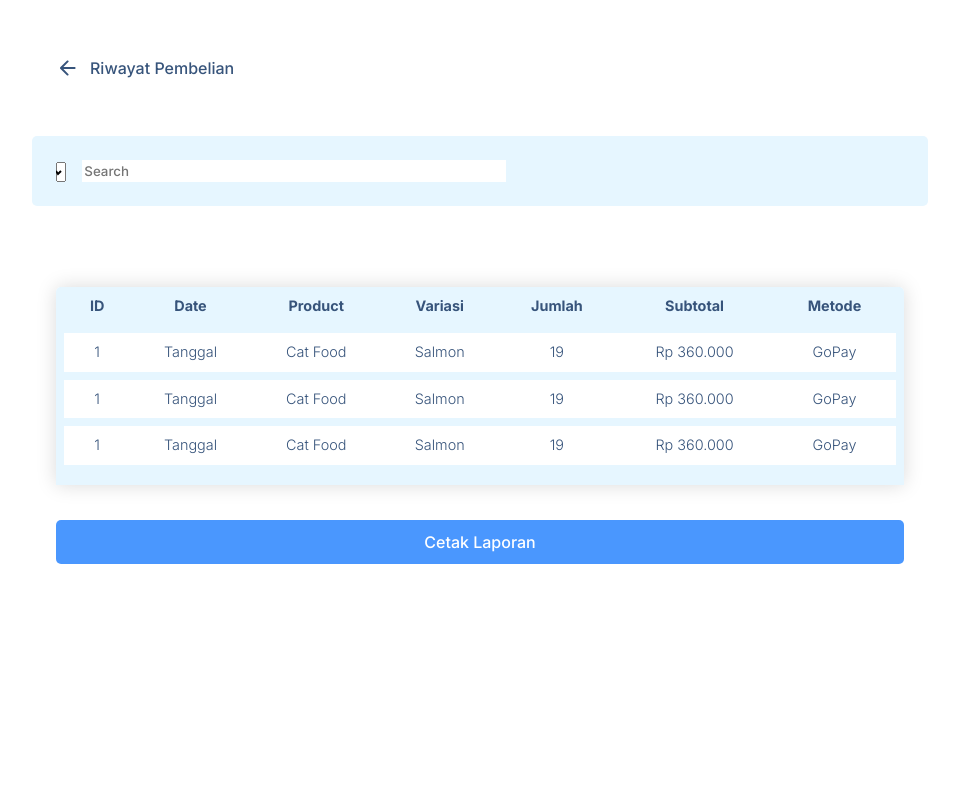
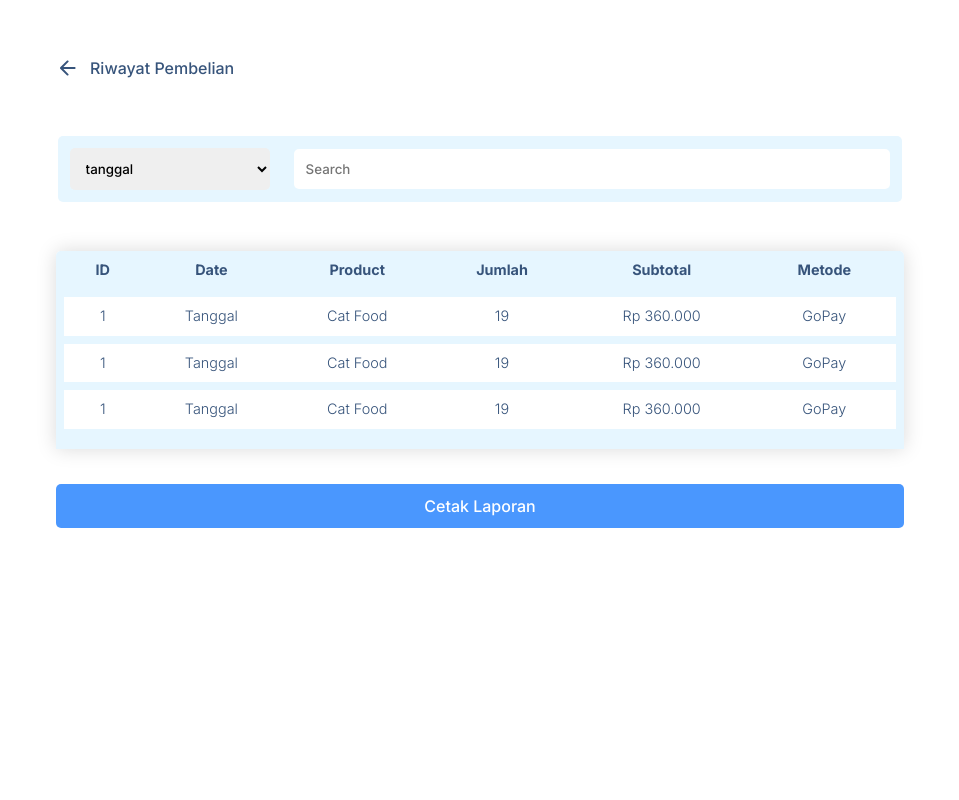
Before and after one commit to daffaasha/UAS-PBP, a PHP site: page /history.html in a window 1280 px wide. Shown: the part 58-858 px from the top of the page, without its empty margins (160-1119 px from the left). Run offline with PHP 8.4, Linux system fonts and the light colour scheme.

Commit message:
history done, maybe changed in the future

```diff
--- a/front/css/style.css
+++ b/front/css/style.css
@@ -137,6 +137,12 @@ main{
 
 }
 
+/* set container margin to 0 */
+
+.m{
+    margin: 0;
+}
+
 /* back */
 
 .flex-content-middle{
@@ -153,21 +159,44 @@ main{
 .flex-content-left{
     display: flex;
     flex-direction: row;
+    width: 66%;
     /* justify-content: left; */
     align-items: center;
     color:rgba(55, 84, 123, 1);
     background-color: #E6F6FF;
-}
-.flex-content-left .tanggal{
-    max-width: 10px;
+    padding: 0;
 }
 
-input{
-    width: 420px;
-    height: 20px;
-    margin-left: 12px;
+/* dropdown */
+.flex-content-left .tanggal{
+    max-width: 200px;
+    padding: 12px 12px;
+    outline: none;
     border: none;
+    border-radius: 5px;
+}
+.flex-content-left .tanggal option{
+    max-width: 200px;
+    padding: 12px;
     outline: none;
+    border: none;
+    border-radius: 5px;
+}
+
+/* search */
+.flex-content-left .search-inp{
+    width: 100%;
+    display: flex;
+    padding: 12px;
+
+}
+
+.flex-content-left .search-inp input{
+    width: 100%;
+    padding: 12px;
+    outline: none;
+    border: none;
+    border-radius: 5px;
 }
 
 
--- a/front/history.html
+++ b/front/history.html
@@ -36,25 +36,30 @@
     </header>
     <main>
         <div class="container flex-content-middle">
-            <img src="img/left-arrow.svg" alt="" width="24px">
+            <img src="img/left-arrow.svg" alt="back" width="24px">
             <h2>Riwayat Pembelian</h2>
         </div>
-        <div class="container flex-content-left">
-            <form action="">
-                <select name="date" id="date" class="tanggal">
-                    <option value="disini dikasih JS">disini dikasih PHP looping tanggal dari database</option>
-                </select>
-                <input type="text" placeholder="Search">
+        <!-- <div class="flex-content-left"> -->
+            <form action="" class="container flex-content-left">
+                <div class="tanggal">
+                    <select name="date" id="date" class="tanggal">
+                        <option value="tanggal">tanggal</option>
+                        <option value="disini dikasih JS">disini dikasih PHP Lorem ipsum, dolor sit amet consectetur adipisicing elit. Possimus quae blanditiis et error aspernatur ipsam, nisi laboriosam consectetur! Quasi incidunt, autem explicabo reprehenderit quos ut placeat officiis harum non sit? looping tanggal dari database</option>
+                    </select>
+                    <!-- <input type="date" name="" id=""> -->
+                </div>
+                <div class="search-inp">
+                    <input type="text" placeholder="Search">
+                </div>
             </form>
-        </div>
-        <div class="container">
+        <!-- </div> -->
+        <div class="container m">
             <table class="content-table">
                 <thead>
                     <tr>
                         <th class="first">ID</th>
                         <th>Date</th>
                         <th>Product</th>
-                        <th>Variasi</th>
                         <th>Jumlah</th>
                         <th>Subtotal</th>
                         <th class="end">Metode</th>
@@ -65,7 +70,6 @@
                         <td class="first">1</td>
                         <td>Tanggal</td>
                         <td>Cat Food</td>
-                        <td>Salmon</td>
                         <td>19</td>
                         <td>Rp 360.000</td>
                         <td class="end">GoPay</td>
@@ -74,7 +78,6 @@
                         <td class="first">1</td>
                         <td>Tanggal</td>
                         <td>Cat Food</td>
-                        <td>Salmon</td>
                         <td>19</td>
                         <td>Rp 360.000</td>
                         <td class="end">GoPay</td>
@@ -83,7 +86,6 @@
                         <td class="first">1</td>
                         <td>Tanggal</td>
                         <td>Cat Food</td>
-                        <td>Salmon</td>
                         <td>19</td>
                         <td>Rp 360.000</td>
                         <td class="end">GoPay</td>
```
Also changed, not shown: front/img/more-point-three.svg (added).
